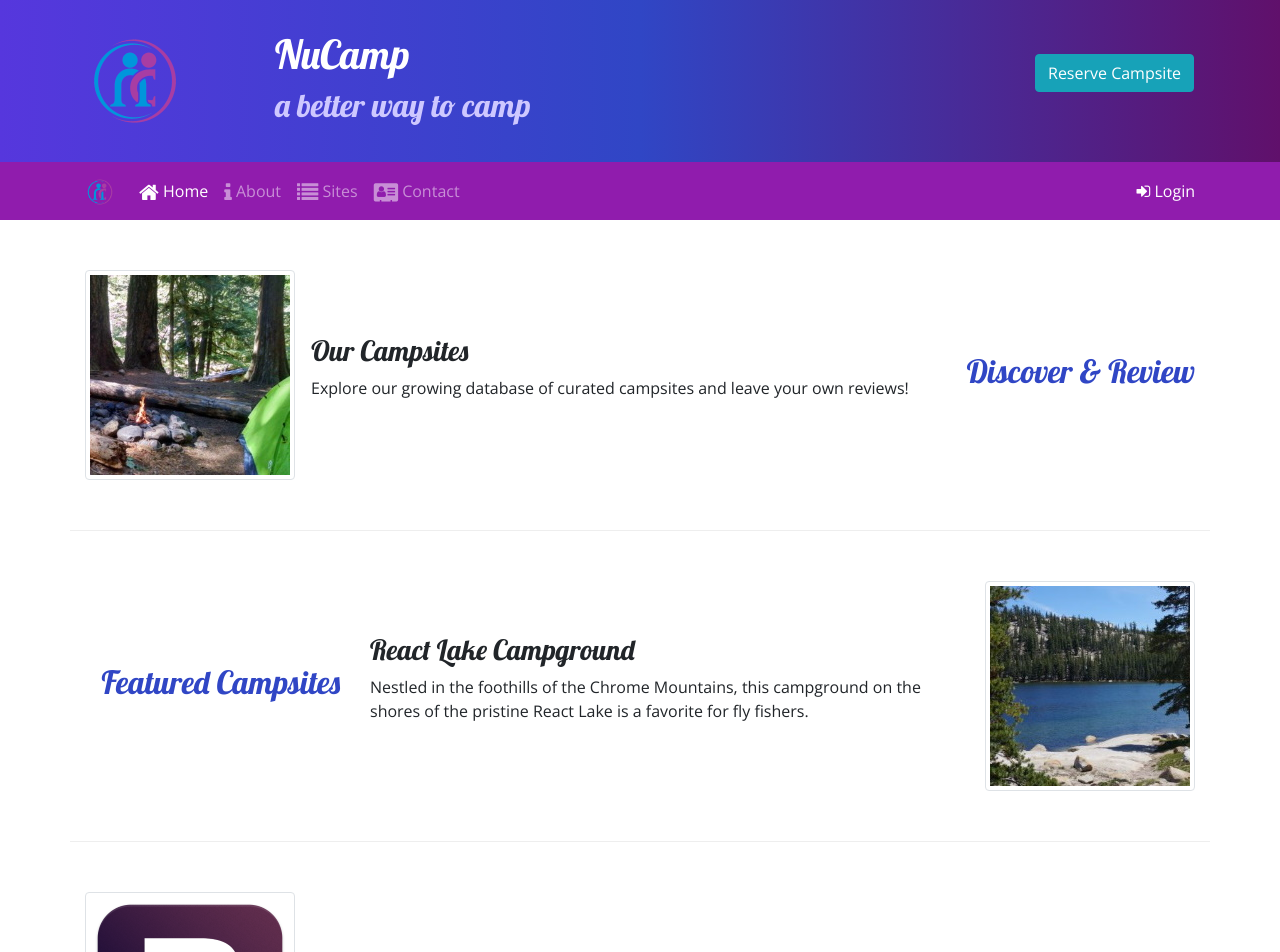
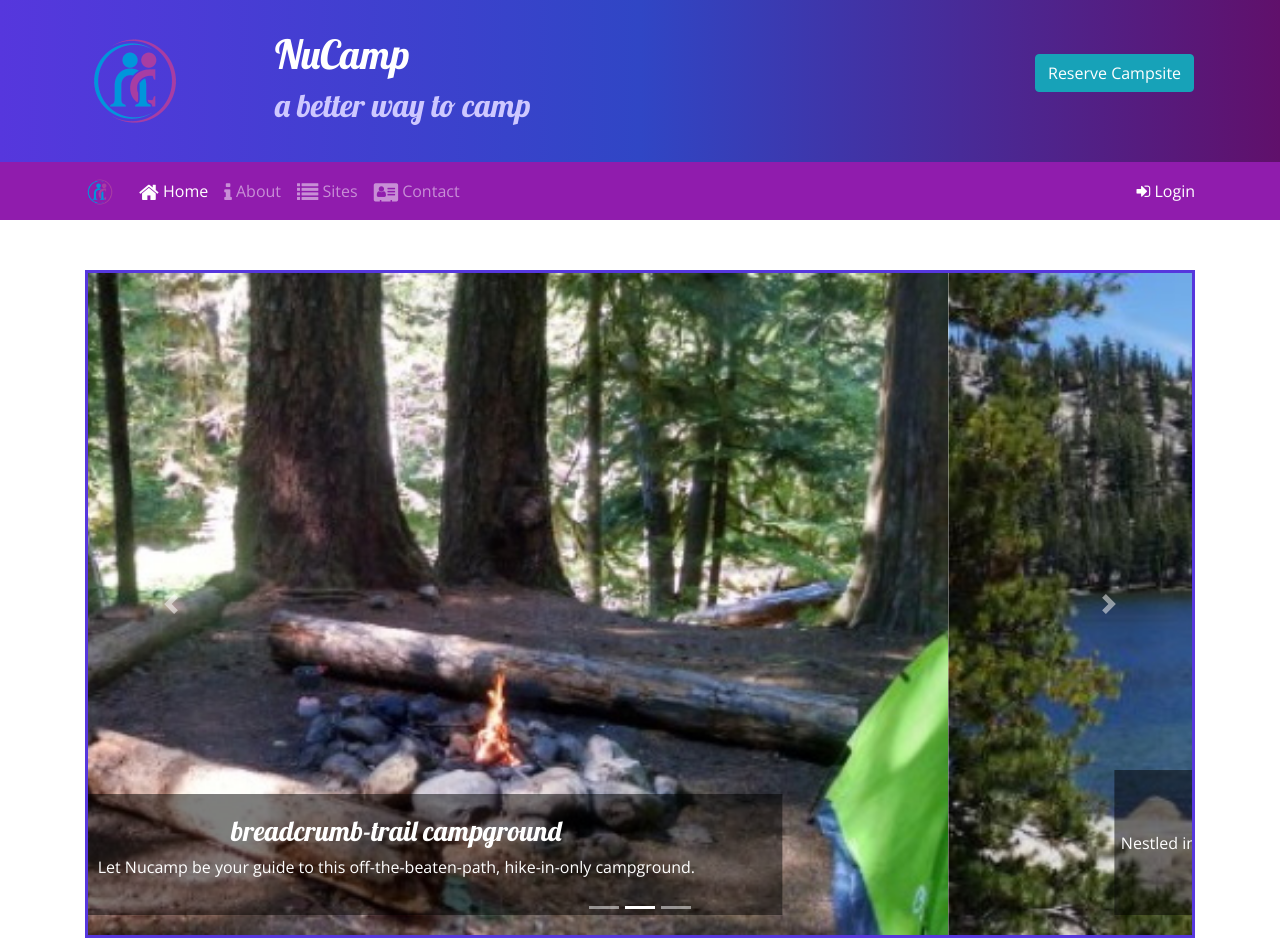
Before and after one commit to sanDiegoDave/nucampSite, a website: page index.html in a window 1280 px wide. Shown: the top 952 px of the page. Drawn offline with nearby package versions, Linux system fonts and the light colour scheme.

Commit message:
carousel added

```diff
--- a/css/styles.css
+++ b/css/styles.css
@@ -44,5 +44,11 @@ header h2 {
 
 .tooltip {
     font-size: 10px;
+}
+.carousel-caption {
+    background-color: rgba(0,0,0,0.5);
+}
 
+.carousel {
+    border: solid #5637DD;
 }
--- a/index.html
+++ b/index.html
@@ -30,7 +30,9 @@
                     <h2>a better way to camp</h2>
                 </div>
                 <div class="col col-md-4 col-xl-2 mt-4">
-                            <a href="#reserveForm" data-toggle="tooltip" data-placement="bottom" title="Or give us a call at 123456"><button type="button" class="btn btn-info">Reserve Campsite</button></a>
+                    <a href="#reserveForm" data-toggle="tooltip" data-placement="bottom"
+                        title="Or give us a call at 123456"><button type="button" class="btn btn-info">Reserve
+                            Campsite</button></a>
                 </div>
             </div>
         </div>
@@ -44,10 +46,13 @@
             </button>
             <div class="collapse navbar-collapse" id="nucampNavbar">
                 <ul class="navbar-nav">
-                    <li class="nav-item active"><a class="nav-link" href="#"><i class="fa fa-home fa-lg"></i> Home</a></li>
-                    <li class="nav-item"><a class="nav-link" href="aboutus.html"><i class="fa fa-info fa-lg"></i> About</a></li>
+                    <li class="nav-item active"><a class="nav-link" href="#"><i class="fa fa-home fa-lg"></i> Home</a>
+                    </li>
+                    <li class="nav-item"><a class="nav-link" href="aboutus.html"><i class="fa fa-info fa-lg"></i>
+                            About</a></li>
                     <li class="nav-item"><a class="nav-link" href="#"><i class="fa fa-list fa-lg"></i> Sites</a></li>
-                    <li class="nav-item"><a class="nav-link" href="contactus.html"><i class="fa fa-address-card fa-lg"></i> Contact</a></li>
+                    <li class="nav-item"><a class="nav-link" href="contactus.html"><i
+                                class="fa fa-address-card fa-lg"></i> Contact</a></li>
                 </ul>
                 <span class="navbar-text ml-auto">
                     <a role="button" data-toggle="modal" data-target="#loginModal">
@@ -70,11 +75,13 @@
                             <div class="form-row">
                                 <div class="form-group col-12">
                                     <label class="sr-only" for="loginEmail">Email address</label>
-                                    <input type="email" class="form-control form-control-sm" id="loginEmail" placeholder="Enter email">
+                                    <input type="email" class="form-control form-control-sm" id="loginEmail"
+                                        placeholder="Enter email">
                                 </div>
                                 <div class="form-group col-12">
                                     <label class="sr-only" for="loginPassword">Password</label>
-                                    <input type="password" class="form-control form-control-sm" id="loginPassword" placeholder="Password">
+                                    <input type="password" class="form-control form-control-sm" id="loginPassword"
+                                        placeholder="Password">
                                 </div>
                                 <div class="col">
                                     <div class="form-check">
@@ -84,7 +91,8 @@
                                 </div>
                             </div>
                             <div class="form-row">
-                                <button type="button" class="btn btn-secondary btn-sm ml-auto" data-dismiss="modal">Cancel</button>
+                                <button type="button" class="btn btn-secondary btn-sm ml-auto"
+                                    data-dismiss="modal">Cancel</button>
                                 <button type="submit" class="btn btn-primary btn-sm ml-1">Sign in</button>
                             </div>
                         </form>
@@ -95,16 +103,65 @@
     </div>
 
     <div class="container">
+
+        <div class="row row-content">
+            <div class="col-md mx-auto">
+                <div id="homeCarousel" class="carousel slide" data-ride="carousel">
+                    <ol class="carousel-indicators">
+                        <li data-target="#homeCarousel" data-slide-to="0" class="active"></li>
+                        <li data-target="#homeCarousel" data-slide-to="1"></li>
+                        <li data-target="#homeCarousel" data-slide-to="2"></li>
+                    </ol>
+                    <div class="carousel-inner">
+                        <div class="carousel-item active">
+                            <img src="img/breadcrumb-trail.jpg" class="d-block w-100" alt="breadcrumb-trail">
+                            <div class="carousel-caption">
+                                <h3>breadcrumb-trail campground</h3>
+                                <p class="d-none d-sm-block">Let Nucamp be your guide to this off-the-beaten-path,
+                                    hike-in-only campground.</p>
+                            </div>
+                        </div>
+                        <div class="carousel-item">
+                            <img class="d-block w-100" src="img/react-lake.jpg" alt="React Lake Campground" />
+                            <div class="carousel-caption">
+                                <h3>React Lake campground</h3>
+                                <p class="d-none d-sm-block">Nestled in the foothills of the Chrome Mountains, this
+                                    campground on the shores of the pristine React Lake is a favorite for fly fishers.
+                                </p>
+                            </div>
+                        </div>
+                        <div class="carousel-item">
+                            <img class="d-block w-100" src="img/chrome-river.jpg" alt="Chrome River Campground" />
+                            <div class="carousel-caption">
+                                <h3>Chrome River Campground</h3>
+                                <p class="d-none d-sm-block">Spend a few sunny days and starry nights beneath a canopy
+                                    of old-growth firs at this enchanting spot by the Chrome River.</p>
+                            </div>
+                        </div>
+                    </div>
+                    <a class="carousel-control-prev" href="#homeCarousel" role="button" data-slide="prev">
+                        <span class="carousel-control-prev-icon"></span>
+                        <span class="sr-only">Previous</span>
+                    </a>
+                    <a class="carousel-control-next" href="#homeCarousel" role="button" data-slide="next">
+                        <span class="carousel-control-next-icon"></span>
+                        <span class="sr-only">Next</span>
+                    </a>
+                </div>
+            </div>
+        </div>
         <div class="row row-content align-items-center">
             <div class="col-sm-4 order-sm-last col-md-3">
                 <h2 class="text-sm-right">Discover & Review</h2>
             </div>
             <div class="col">
                 <div class="media">
-                        <img class="d-flex mr-3 img-thumbnail" src="img/breadcrumb-trail-thumb.jpg" alt="3breadcrumb trail thumbnail">
+                    <img class="d-flex mr-3 img-thumbnail" src="img/breadcrumb-trail-thumb.jpg"
+                        alt="3breadcrumb trail thumbnail">
                     <div class="media-body align-self-center">
                         <h3>Our Campsites</h3>
-                            <p class="d-none d-sm-block">Explore our growing database of curated campsites and leave your own reviews!</p>
+                        <p class="d-none d-sm-block">Explore our growing database of curated campsites and leave your
+                            own reviews!</p>
                     </div>
                 </div>
             </div>
@@ -119,9 +176,11 @@
                 <div class="media">
                     <div class="media-body align-self-center">
                         <h3>React Lake Campground</h3>
-                            <p class="d-none d-sm-block">Nestled in the foothills of the Chrome Mountains, this campground on the shores of the pristine React Lake is a favorite for fly fishers.</p>
+                        <p class="d-none d-sm-block">Nestled in the foothills of the Chrome Mountains, this campground
+                            on the shores of the pristine React Lake is a favorite for fly fishers.</p>
                     </div>
-                        <img class="d-flex ml-3 img-thumbnail" src="img/react-lake-thumb.jpg" alt="3breadcrumb trail thumbnail">
+                    <img class="d-flex ml-3 img-thumbnail" src="img/react-lake-thumb.jpg"
+                        alt="3breadcrumb trail thumbnail">
                 </div>
             </div>
         </div>
@@ -136,7 +195,8 @@
                     <img class="d-flex mr-3 img-thumbnail" src="img/bootstrap-thumb.png" alt="bootstrap outfitters">
                     <div class="media-body align-self-center">
                         <h3>Bootstrap Outfitters</h3>
-                            <p class="d-none d-sm-block">Bootstrap Outfitters supplies you with gear you need at prices you can't beat.</p>
+                        <p class="d-none d-sm-block">Bootstrap Outfitters supplies you with gear you need at prices you
+                            can't beat.</p>
                     </div>
                 </div>
             </div>
@@ -190,14 +250,20 @@
                 </div>
                 <div class="col-6 col-sm-5 text-center">
                     <h5>Social</h5>
-                    <a class="btn btn-social-icon btn-instagram" href="http://instagram.com/"><i class="fa fa-instagram"></i></a>
-                    <a class="btn btn-social-icon btn-facebook" href="http://facebook.com/"><i class="fa fa-facebook"></i></a>
-                    <a class="btn btn-social-icon btn-twitter" href="http://twitter.com/"><i class="fa fa-twitter"></i></a>
-                    <a class="btn btn-social-icon btn-google" href="http://youtube.com/"><i class="fa fa-youtube"></i></a>
+                    <a class="btn btn-social-icon btn-instagram" href="http://instagram.com/"><i
+                            class="fa fa-instagram"></i></a>
+                    <a class="btn btn-social-icon btn-facebook" href="http://facebook.com/"><i
+                            class="fa fa-facebook"></i></a>
+                    <a class="btn btn-social-icon btn-twitter" href="http://twitter.com/"><i
+                            class="fa fa-twitter"></i></a>
+                    <a class="btn btn-social-icon btn-google" href="http://youtube.com/"><i
+                            class="fa fa-youtube"></i></a>
                 </div>
                 <div class="col-sm-4 text-center">
-                    <a class="btn btn-link" href="tel:+0000000"><i class="fa fa-phone fa-lg text-primary"></i> 1-206-555-1234</a><br />
-                    <a class="btn btn-link" href="mailto:campusites@nucamp.co"><i class="fa fa-envelope-o fa-lg text-primary"></i> campsites@nucamp.co</a>
+                    <a class="btn btn-link" href="tel:+0000000"><i class="fa fa-phone fa-lg text-primary"></i>
+                        1-206-555-1234</a><br />
+                    <a class="btn btn-link" href="mailto:campusites@nucamp.co"><i
+                            class="fa fa-envelope-o fa-lg text-primary"></i> campsites@nucamp.co</a>
                 </div>
             </div>
         </div>
```
Lines whose indentation alone changed are shown as unchanged.
